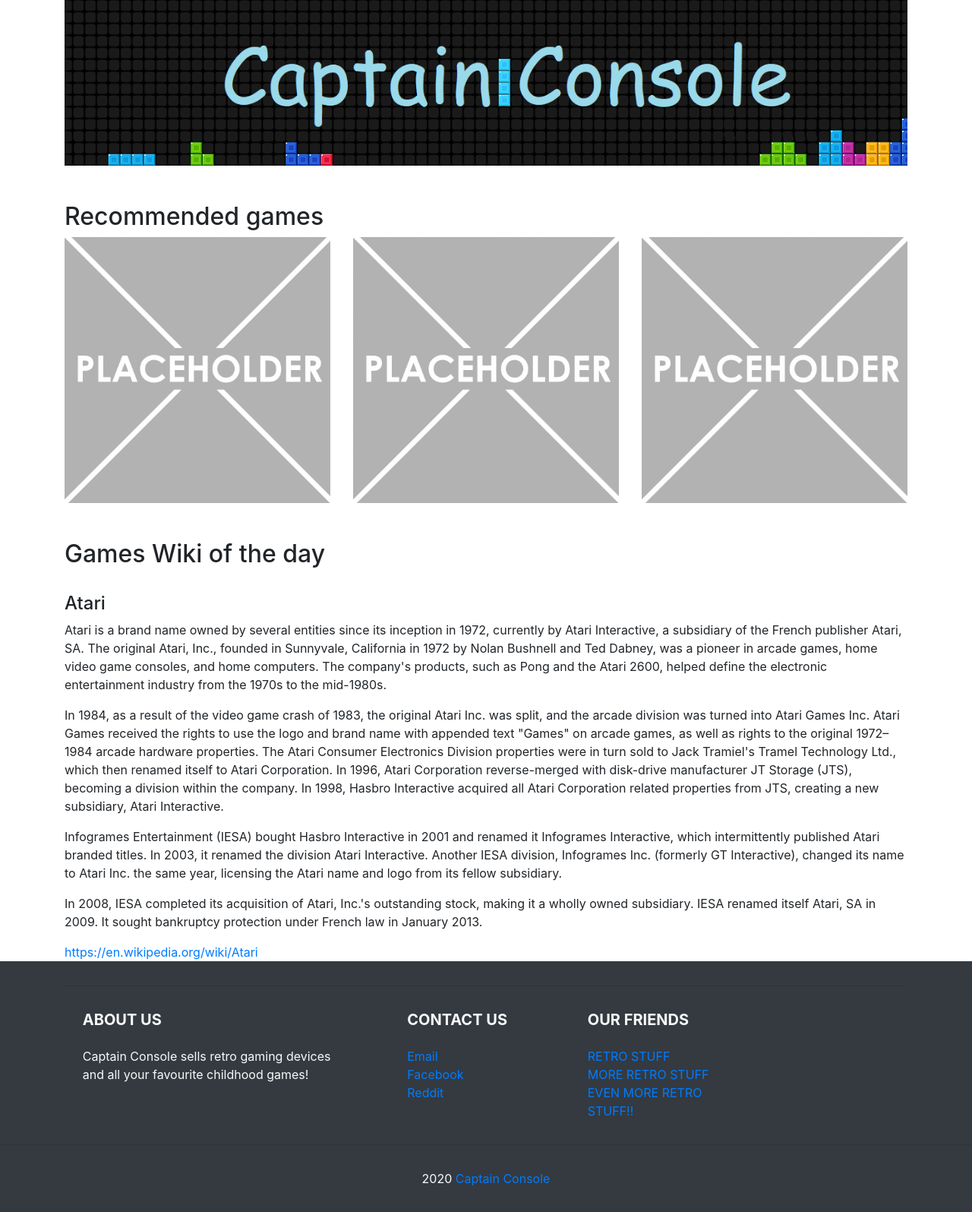
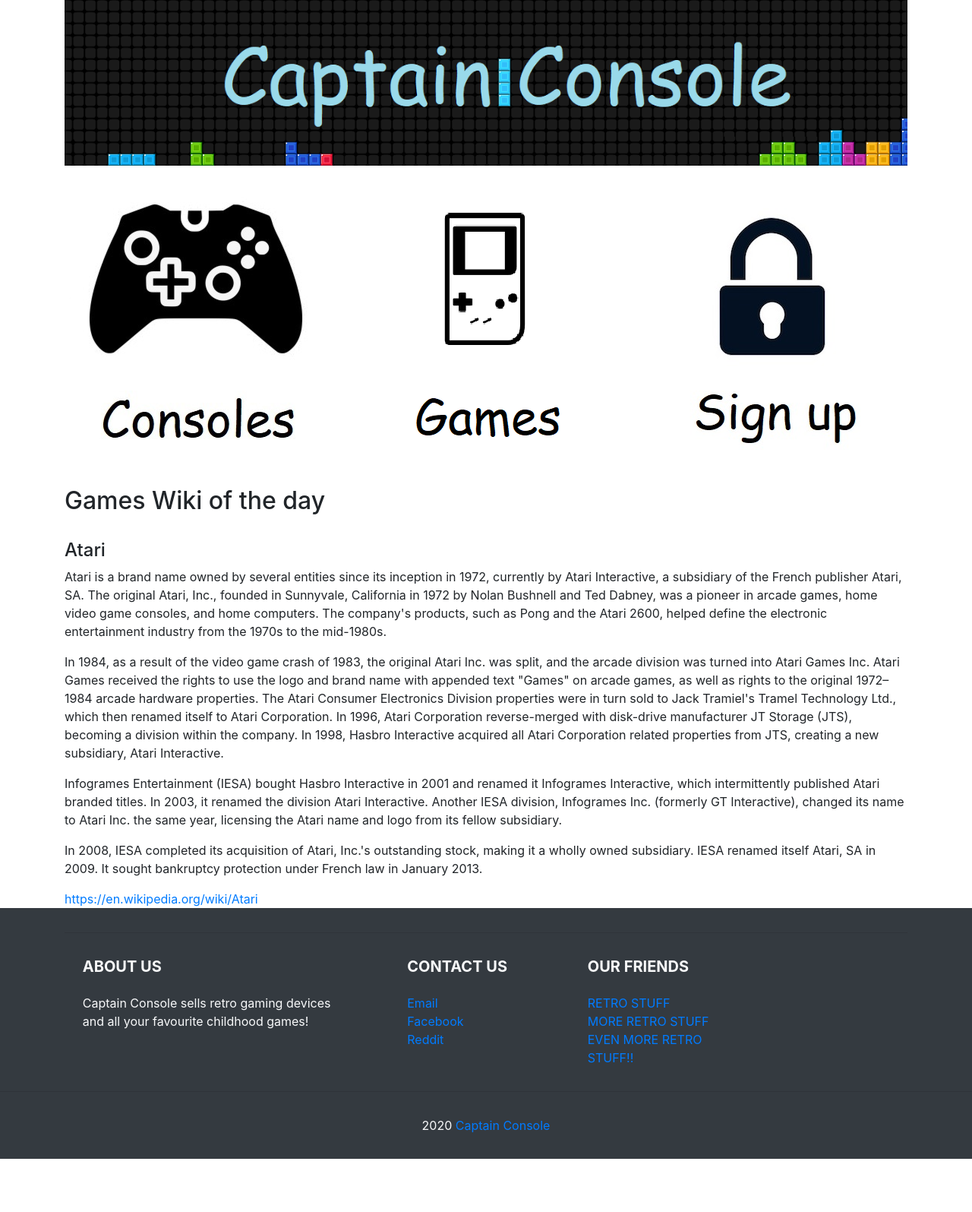
Before and after one commit to Daddara/T-220-VLN2, a Django app: page / in a window 1280 px wide. Shown: the part 231-1826 px from the top of the page at 76% size. After the commit the page ends 1756 px from the top, so only its background shows below. Run offline with Django 3.2, Linux system fonts and the light colour scheme; some libraries are stand-ins or nearby versions.

Commit message:
homepage breytt

```diff
--- a/templates/frontpage/front.html
+++ b/templates/frontpage/front.html
@@ -6,27 +6,23 @@
             <img src="/static/img/cover.png" class="img-fluid">
         </div>
     </div>
-    <br><br>
+    <br>
+
     <div class="row">
-        <div class="col-lg-12">
-            <h2> Recommended games </h2>
+        <div class="col-lg-4 col-md-12">
+            <a href="/consoles/">
+                <img src="/static/img/controllerthumb.png" class="card-img-top"  style="text-align: center;" width=350 height=350>
+            </a>
         </div>
-    </div>
-    <div class="row">
-        <div class="col-4">
-            <!-- Game #1 -->
-            <img src="/static/img/PH950.png" class="card-img-top"  style="text-align: center;" width=350 height=350>
-            <!-- Setja inn games hérna frá database SILLI -->
+        <div class="col-lg-4 col-md-12">
+            <a href="/games/">
+                <img src="/static/img/gamesthumb.png" class="card-img-top"  style="text-align: center;" width=350 height=350>
+            </a>
         </div>
-        <div class="col-4">
-            <!-- Game #2 -->
-            <img src="/static/img/PH950.png" class="card-img-top"  style="text-align: center;" width=350 height=350>
-            <!-- Setja inn games hérna frá database SILLI -->
-        </div>
-        <div class="col-4">
-            <!-- Game #3 -->
-            <img src="/static/img/PH950.png" class="card-img-top"  style="text-align: center;" width=350 height=350>
-            <!-- Setja inn games hérna frá database SILLI -->
+        <div class="col-lg-4 col-md-12">
+            <a href="/user/register">
+                <img src="/static/img/loginthumb.jpeg" class="card-img-top"  style="text-align: center;" width=350 height=350>
+            </a>
         </div>
     </div>
     <br><br>
```
Also changed, not shown: static/img/controllerthumb.png (added), static/img/gamesthumb.png (added), static/img/loginthumb.jpeg (added).
